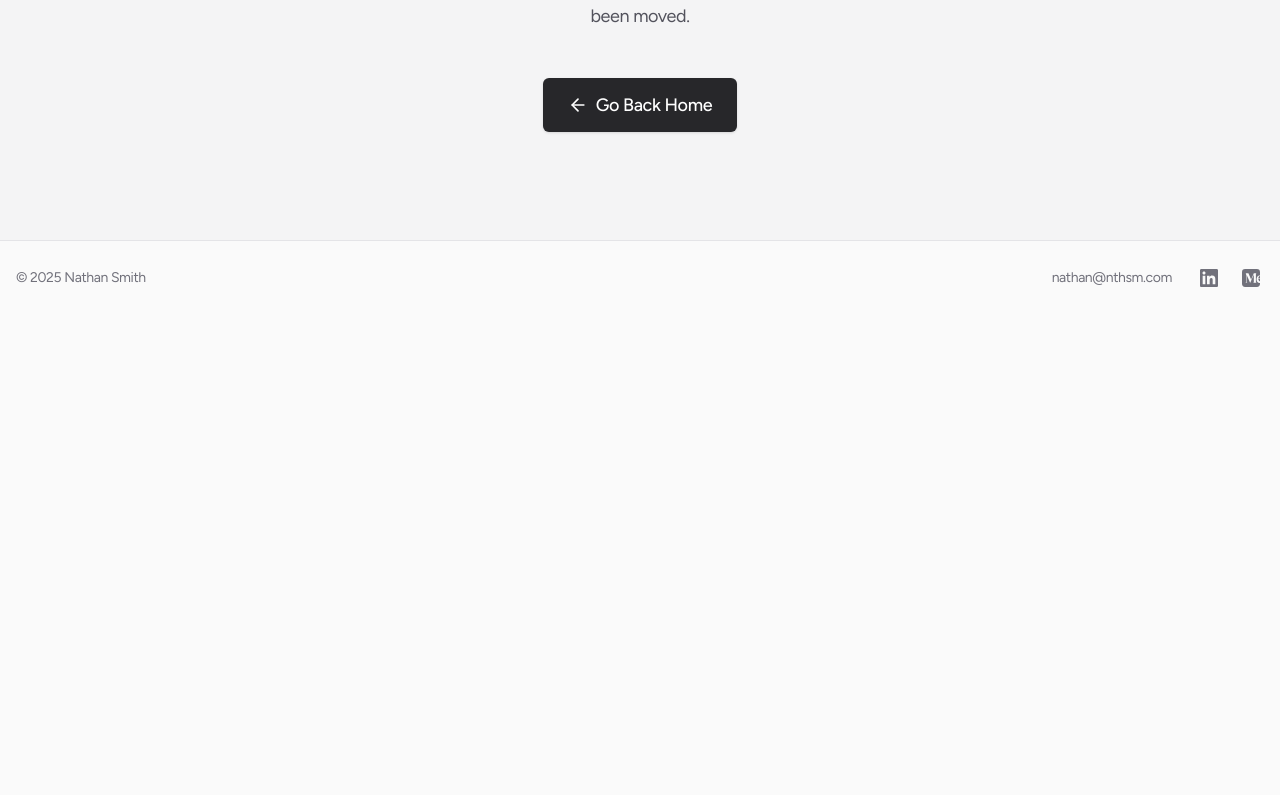
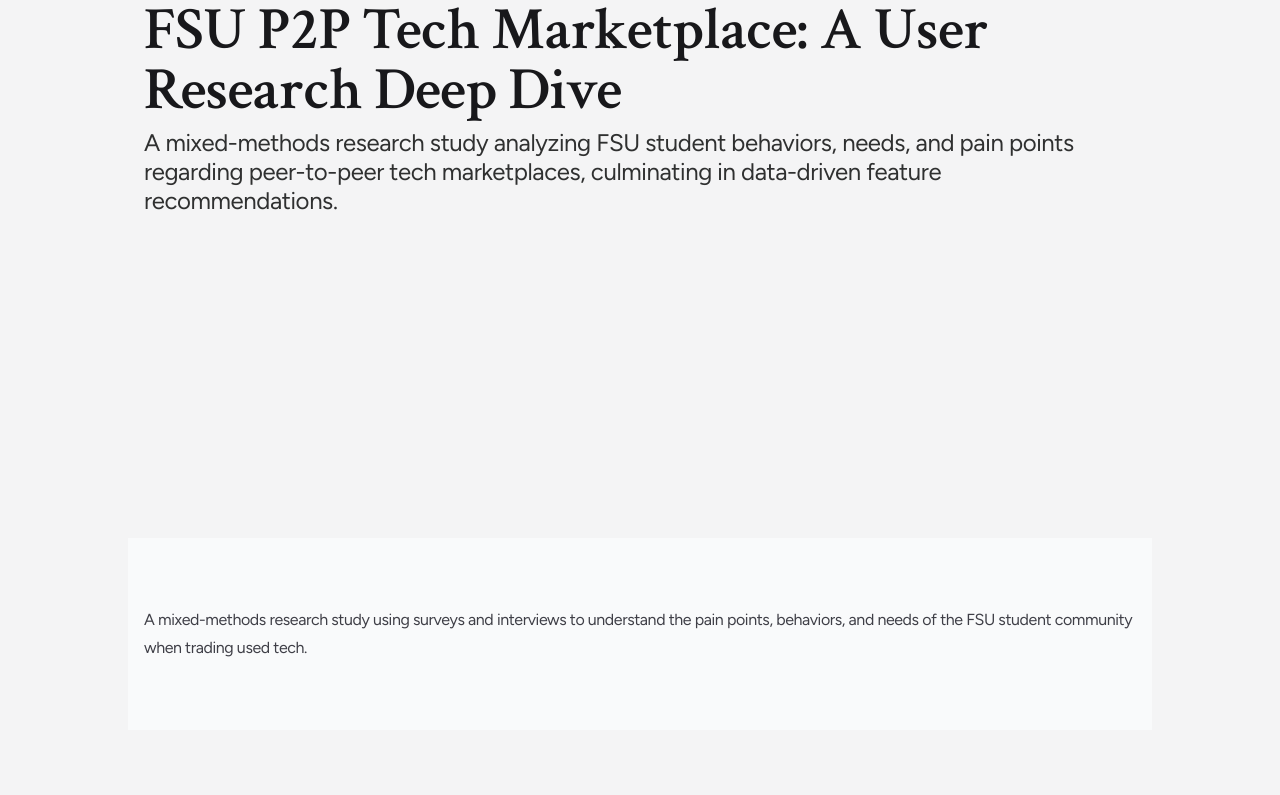
Before and after one commit to nthsm/portfolio, a Next.js app: page /p2p-marketplace-research in a window 1280 px wide. Before the commit this address had no page. Shown: the part 485-1280 px from the top of the page. Before the commit the page ends 800 px from the top, so only its background shows below. Built offline with nearby package versions, Linux system fonts and the light colour scheme.

Commit message:
Create page.tsx

```diff
--- /dev/null
+++ b/app/(posts)/p2p-marketplace-research/page.tsx
@@ -0,0 +1,32 @@
+/* nthsm/portfolio/portfolio-1704bb279c5646eb9cac39f25da923cc404ed185/app/(posts)/p2p-marketplace-research/page.tsx */
+import type { Metadata } from 'next'
+import { ParallaxHeader } from '@/components/ui/ParallaxHeader'
+
+export const metadata: Metadata = {
+  title: {
+    absolute: "FSU P2P Tech Marketplace: A User Research Deep Dive — Nathan Smith"
+  },
+  description: "A mixed-methods research study analyzing FSU student behaviors, needs, and pain points regarding peer-to-peer tech marketplaces, culminating in data-driven feature recommendations.",
+}
+
+export default function P2PMarketplacePage() {
+  return (
+    <div className="imon-parallax-container">
+        <ParallaxHeader
+          speedFactor={0.4}
+          style={{ backgroundImage: "url('/placeholder.png')" }}
+        >
+            <h1>FSU P2P Tech Marketplace: A User Research Deep Dive</h1>
+            <p className="subtitle">A mixed-methods research study analyzing FSU student behaviors, needs, and pain points regarding peer-to-peer tech marketplaces, culminating in data-driven feature recommendations.</p>
+        </ParallaxHeader>
+
+        <div className="imon-content-wrapper">
+            <div className="content-section">
+                <div className="imon-content-inner clearfix">
+                    <p>A mixed-methods research study using surveys and interviews to understand the pain points, behaviors, and needs of the FSU student community when trading used tech.</p>
+                </div>
+            </div>
+        </div>
+    </div>
+  )
+}
```
